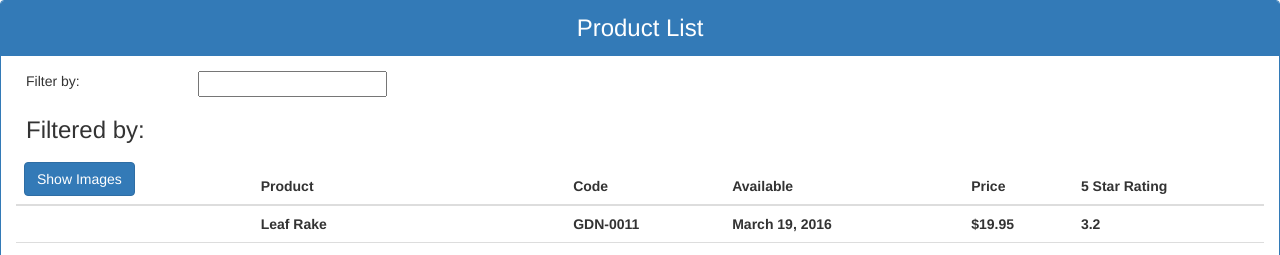
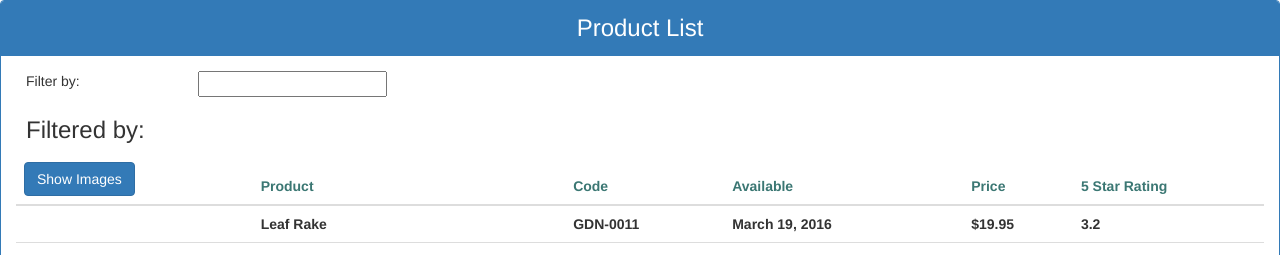
Before and after one commit to saurabhpati/angular2-product-management, an Angular app: page / in a window 1280 px wide. Shown: the top 255 px of the page. Built offline with nearby package versions, Linux system fonts and the light colour scheme.

Commit message:
Lify cycle hook and interface.

```diff
--- a/src/app/products/product-list.component.css
+++ b/src/app/products/product-list.component.css
@@ -10,3 +10,7 @@
 .filter {
     margin-left: 25px;
 }
+
+thead {
+    color: #3b7773
+}
--- a/src/app/products/product-list.component.ts
+++ b/src/app/products/product-list.component.ts
@@ -1,15 +1,28 @@
-import { Component } from "@angular/core";
+import { Component, OnInit } from "@angular/core";
+import { IProduct } from "./product";
 
 @Component({
     selector: 'pm-products',
     templateUrl: './product-list.component.html',
     styleUrls: ['./product-list.component.css']
 })
-export class ProductListComponent {
-    private pageTitle: String = 'Product List';
-    private listFilter = '';
-    private isImageDisplayed: Boolean = false;
-    private products: any[] = [
+/**
+ * Angular component for list of products.
+ */
+export class ProductListComponent implements OnInit {
+    private pageTitle: String;
+    private listFilter: String;
+    private isImageDisplayed: Boolean;
+    private products: IProduct[];
+
+    /**
+     * Initializes the product list component.
+     */
+    constructor() {
+        this.pageTitle = 'Product List';
+        this.listFilter = '';
+        this.isImageDisplayed = false;
+        this.products = [
             {
                 "productId": 1,
                 "productName": "Leaf Rake",
@@ -61,6 +74,14 @@ export class ProductListComponent {
                 "imageUrl": "http://openclipart.org/image/300px/svg_to_png/120337/xbox-controller_01.png"
             }
         ]
+    }
+
+    /**
+     * Establishes life cycle hook for product list component.
+     */
+    ngOnInit(): void {
+        // Does not implement anything as of now.
+    }
 
     /**
      * Toggles i.e. shows and hides images on click of the button.
--- /dev/null
+++ b/src/app/products/product.ts
@@ -0,0 +1,13 @@
+/**
+ * Contract specifying that a product should contain these properties.
+ */
+export interface IProduct {
+    productId: Number;
+    productName: String;
+    productCode: String;
+    releaseDate: String;
+    description: String;
+    price: Number;
+    starRating: Number;
+    imageUrl: String;
+}
```
Lines whose indentation alone changed are shown as unchanged.
